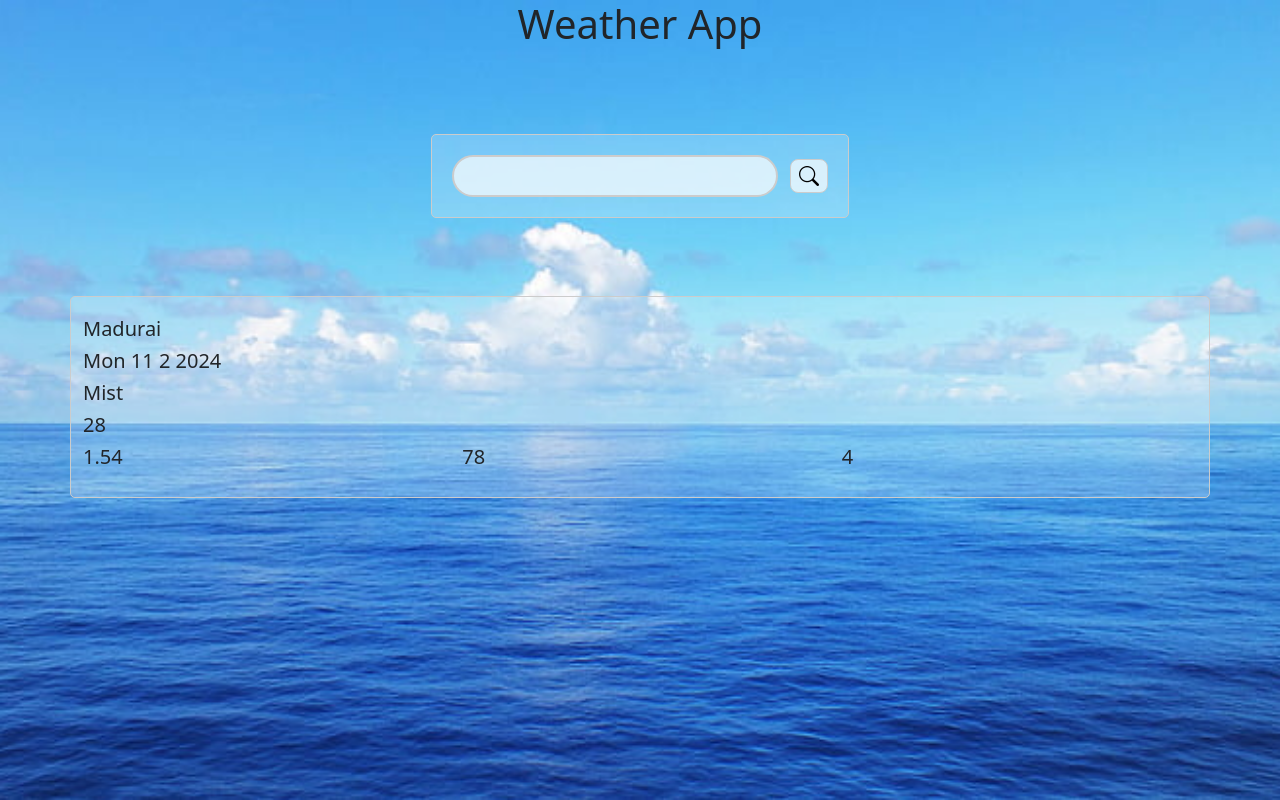
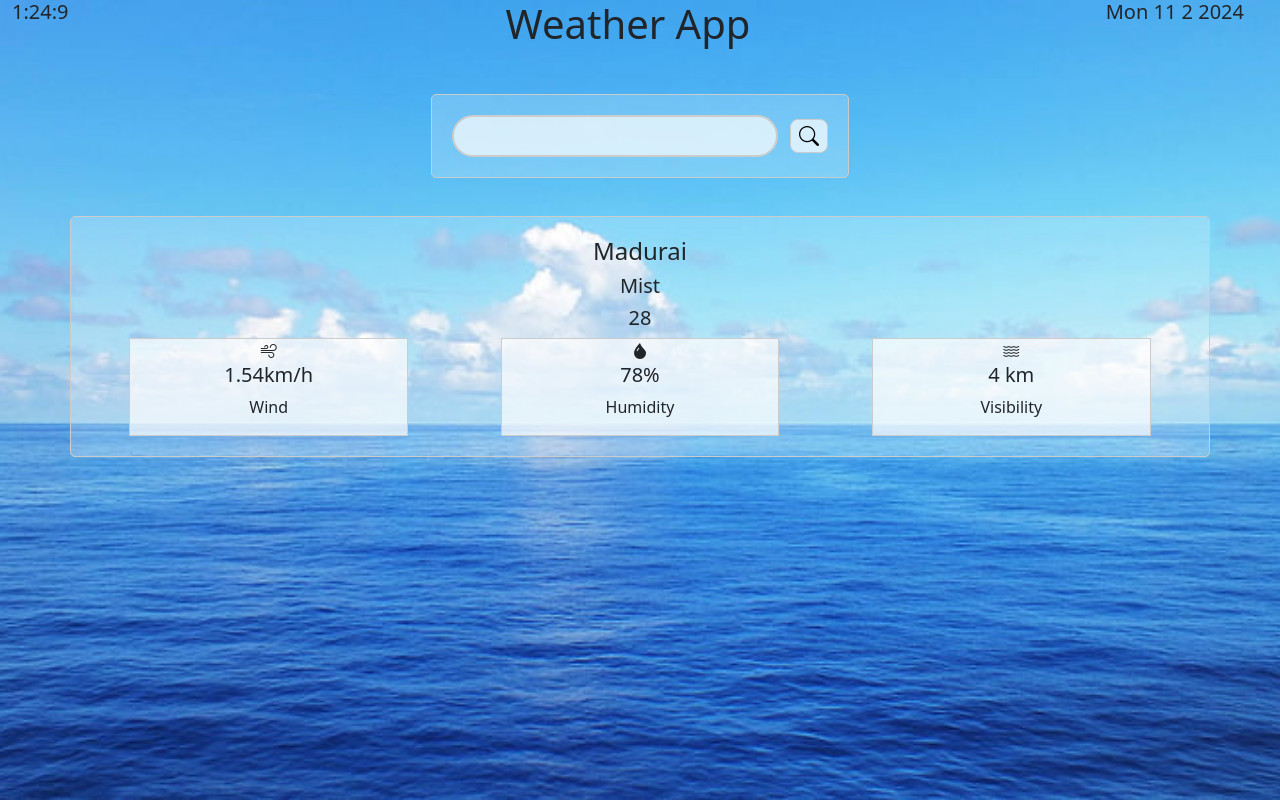
Before and after one commit to Logeskumar18/My-Weather-App, a plain HTML site: page index.html in a window 1280 px wide. Drawn offline with nearby package versions, Linux system fonts and the light colour scheme.

Commit message:
Template Added

```diff
--- a/index.html
+++ b/index.html
@@ -15,33 +15,45 @@
 </head>
 
 <body>
-    <h1 class="h1 text-center">Weather App</h1>
-    <div class="container d-flex justify-content-center align-items-center" style="height: 30vh;">
+    <div class="row container-fluid d-flex justify-content-around">
+        <h5 id="Time" class="col-2"></h5>
+        <h1 class="h1 col-8 text-center">Weather App</h1>
+        <h5 id="Date" class="col-2 text-end"></h5>
+    </div>
+    <div class="container d-flex justify-content-center align-items-center" style="height: 20vh;">
         <div class="transparent-container">
             <input type="text" class="border-2 rounded-5 transparent-container-btn fs-5 ps-4 py-1" name="" id="City">
-        <button id="btn" class="ms-2 transparent-container-btn rounded-3 fs-5 px-2"><i class="bi bi-search"></i></button>
+            <button id="btn" class="ms-2 transparent-container-btn rounded-3 fs-5 px-2"><i
+                    class="bi bi-search"></i></button>
         </div>
     </div>
 
     <div class="container transparent-container">
-        <div class="row">
-            <div class="main col-12">
-                <h5 id="Cname">Madurai</h5>
-                <h5 id="Date"></h5>
+        <div class="row mx-0">
+            <div class="main text-center col-12">
+                <h4 id="Cname">Madurai</h4>
                 <h5 id="Cli">Mist</h5>
                 <h5 id="Temp">28</h5>
 
             </div>
 
-            <div class="wind col-4">
-                <h5 id="W-Speed">1.54</h5>
-            </div>
+            <div class="row g-0 d-flex justify-content-around">
+                <div class="wind col-md-12  col-lg-3 text-center transparent-container-btn">
+                    <i class="bi bi-wind"></i>
+                    <h5 id="W-Speed">1.54km/h</h5>
+                    <p>Wind</p>
+                </div>
 
-            <div class="Humidity col-4">
-                <h5 id="Hum">78</h5>
-            </div>
-            <div class="Visibility col-4">
-                <h5 id="Vis">4</h5>
+                <div class="Humidity col-md-12 col-lg-3 text-center transparent-container-btn">
+                    <i class="bi bi-droplet-fill"></i>
+                    <h5 id="Hum">78%</h5>
+                    <p>Humidity</p>
+                </div>
+                <div class="Visibility col-md-12 col-lg-3 text-center transparent-container-btn">
+                    <i class="bi bi-water"></i>
+                    <h5 id="Vis">4 km</h5>
+                    <p>Visibility</p>
+                </div>
             </div>
         </div>
 
--- a/script.js
+++ b/script.js
@@ -7,6 +7,7 @@ const Cli = document.getElementById('Cli');
 const Hum = document.getElementById('Hum');
 const Vis = document.getElementById('Vis');
 const TDate = document.getElementById('Date');
+const Time = document.getElementById('Time');
 
 // Btn.addEventListener('click', async () => {
 //     const response = await fetch(`https://api.openweathermap.org/data/2.5/weather?q=madurai&appid=bb5236fe0cf121cd0f443e8dbc78bbc1`, {
@@ -36,6 +37,14 @@ const getCurrentDateInfo = () => {
         year: year
     };
 }
-
 const dateInfo = getCurrentDateInfo();
 TDate.textContent =  `${dateInfo.day} ${dateInfo.month} ${dateInfo.date} ${dateInfo.year}`;
+
+
+setInterval(() => {
+    const now = new Date();
+    const hours = now.getHours();
+    const minutes = now.getMinutes();
+    const seconds = now.getSeconds();
+    Time.textContent = `${hours}:${minutes}:${seconds}`;
+}, 1000);
--- a/style.css
+++ b/style.css
@@ -18,3 +18,13 @@ body {
     background-color: rgba(255, 255, 255, 0.7);
     border: 1px solid #ccc;
 }
+
+
+@media (max-width: 768px) {
+    #Time, #Date {
+        display: none;
+    }
+    .h1 {
+        font-size: 1.5rem;
+    }
+}
```
